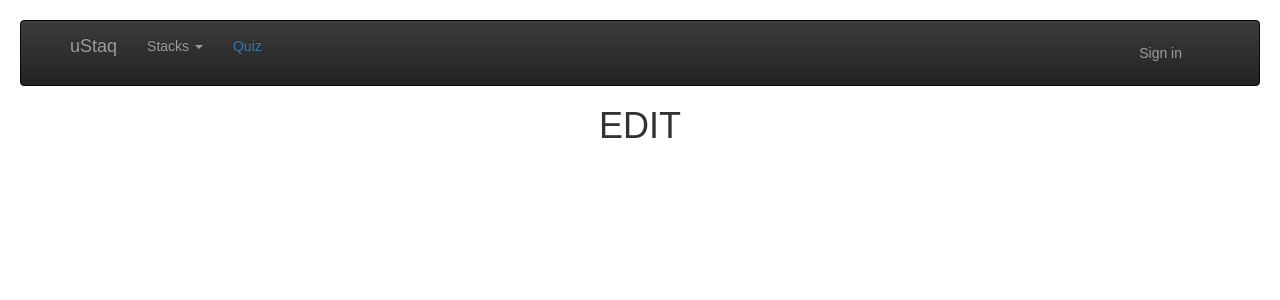
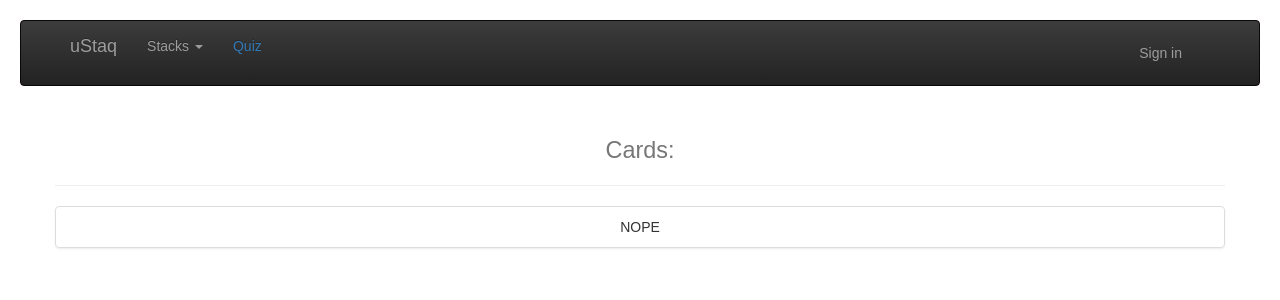
Before and after one commit to quhairfoir/uStaq-client, a React (Create React App) app: page /edit in a window 1280 px wide. Shown: the top 300 px of the page. Built offline with nearby package versions, Linux system fonts and the light colour scheme; a web font is replaced by a local one.

Commit message:
basic table styling added

```diff
--- a/src/components/Create.jsx
+++ b/src/components/Create.jsx
@@ -8,8 +8,6 @@ import Col from "react-bootstrap/lib/Col";
 import Button from "react-bootstrap/lib/Button";
 import Row from "react-bootstrap/lib/Row";
 import FormControl from "react-bootstrap/lib/FormControl";
-// import "./Create.css";
-import axios from 'axios';
 
 class Create extends Component {
   constructor(props) {
--- a/src/components/Edit.jsx
+++ b/src/components/Edit.jsx
@@ -1,5 +1,6 @@
 import React from "react";
 import CardModal from "./CardModal";
+import { Grid, Row, PageHeader, ListGroup, ListGroupItem } from 'react-bootstrap'
 
 class Edit extends React.Component {
   constructor(props) {
@@ -74,9 +75,27 @@ class Edit extends React.Component {
     this.state.sentences[this.state.currentSentence].selectedToken = index;
   };
 
+  makeCardList() {
+    this.props.sentences.map(sentence => {
+      <ListGroupItem>sentence.text.content</ListGroupItem>
+    })
+  }
+
   render() {
+    let cardList = this.props.sentences? this.makeCardList() : <ListGroupItem>NOPE</ListGroupItem>
     return(
-      <h1>EDIT</h1>
+      <Grid>
+        <Row>
+          <PageHeader id="smallerHeader">
+            <small>Cards:</small>
+          </PageHeader>
+        </Row>
+        <Row>
+          <ListGroup>
+            {cardList}
+          </ListGroup>
+        </Row>
+      </Grid>
     )
   }
 }
```
Also changed, not shown: src/components/Edit.css (added).
